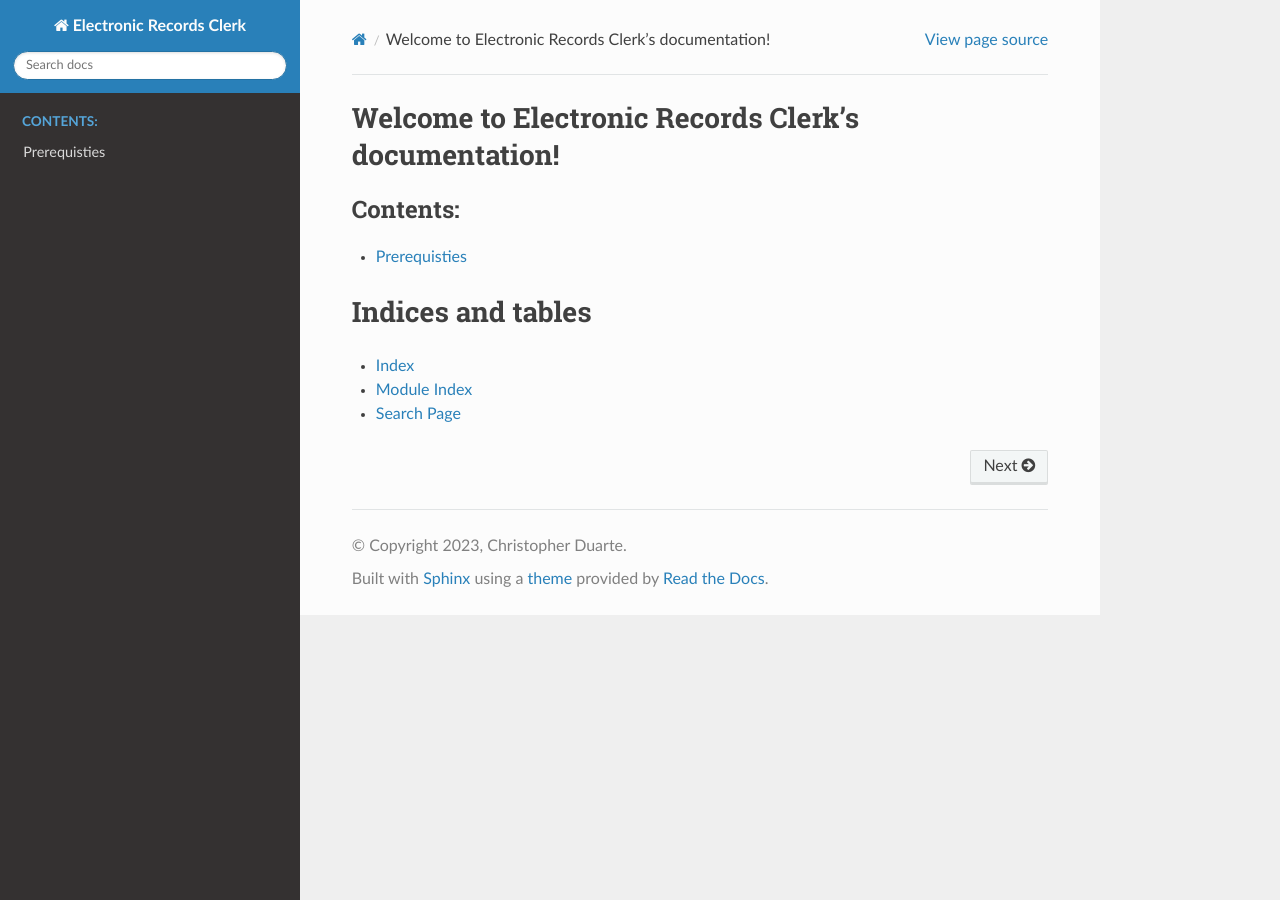
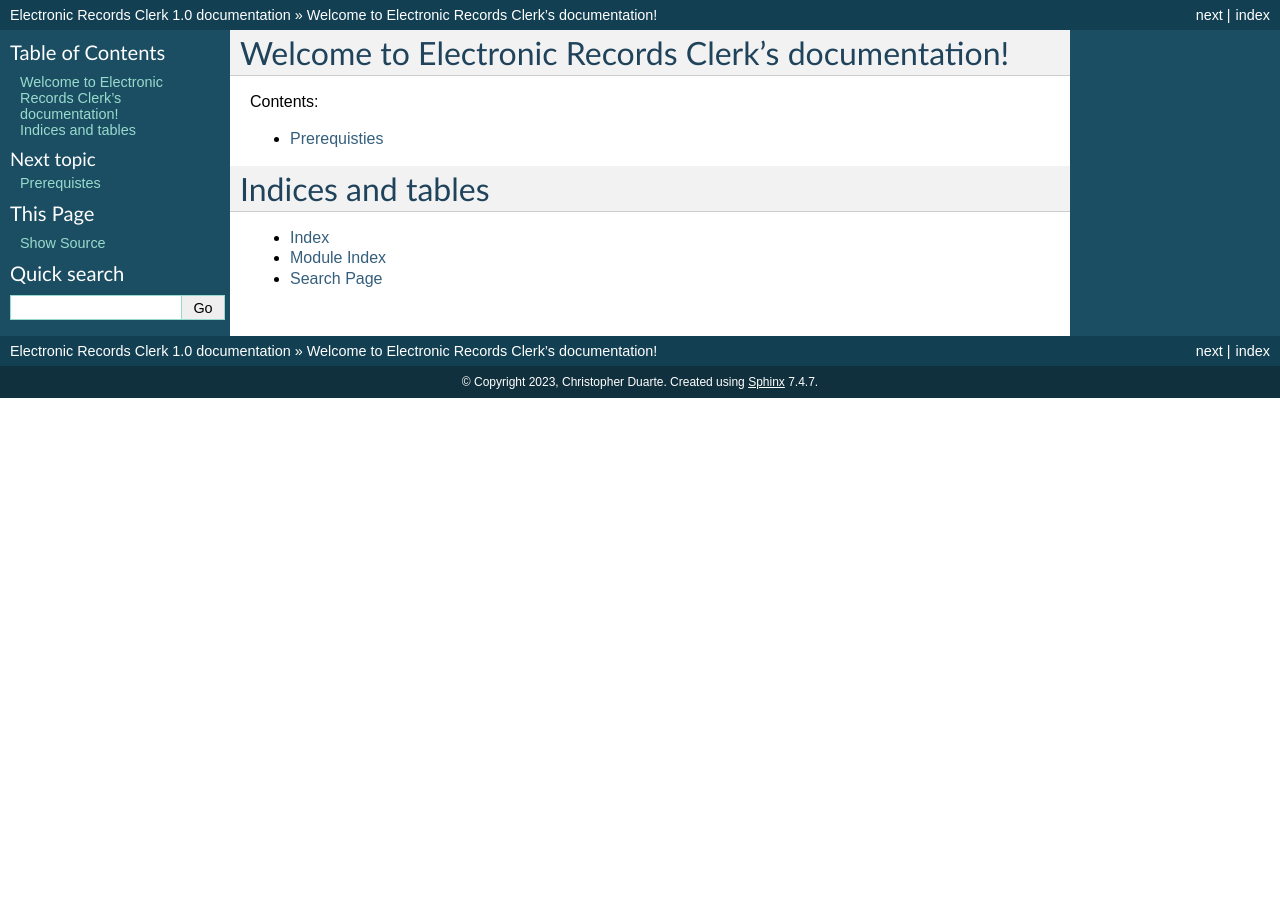
Before and after one commit to comcduarte/erc-application, a Sphinx documentation site: the page built from docs/index.rst, in a window 1280 px wide. Built offline with Sphinx 7.4.7, drawn with Linux system fonts in a browser that asks for light colours.

Commit message:
Changed to default theme

```diff
--- a/docs/conf.py
+++ b/docs/conf.py
@@ -24,5 +24,5 @@ exclude_patterns = ['_build', 'Thumbs.db', '.DS_Store']
 # -- Options for HTML output -------------------------------------------------
 # https://www.sphinx-doc.org/en/master/usage/configuration.html#options-for-html-output
 
-html_theme = 'sphinx_rtd_theme'
+html_theme = 'default'
 html_static_path = ['_static']
```
